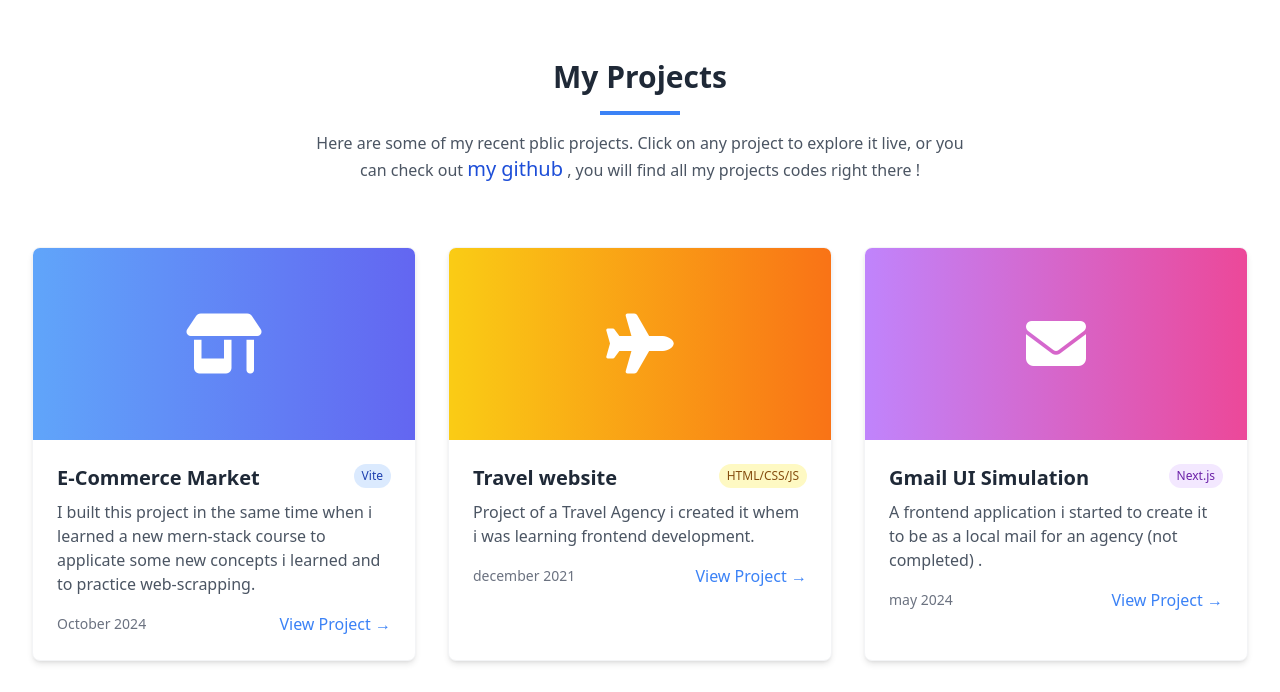
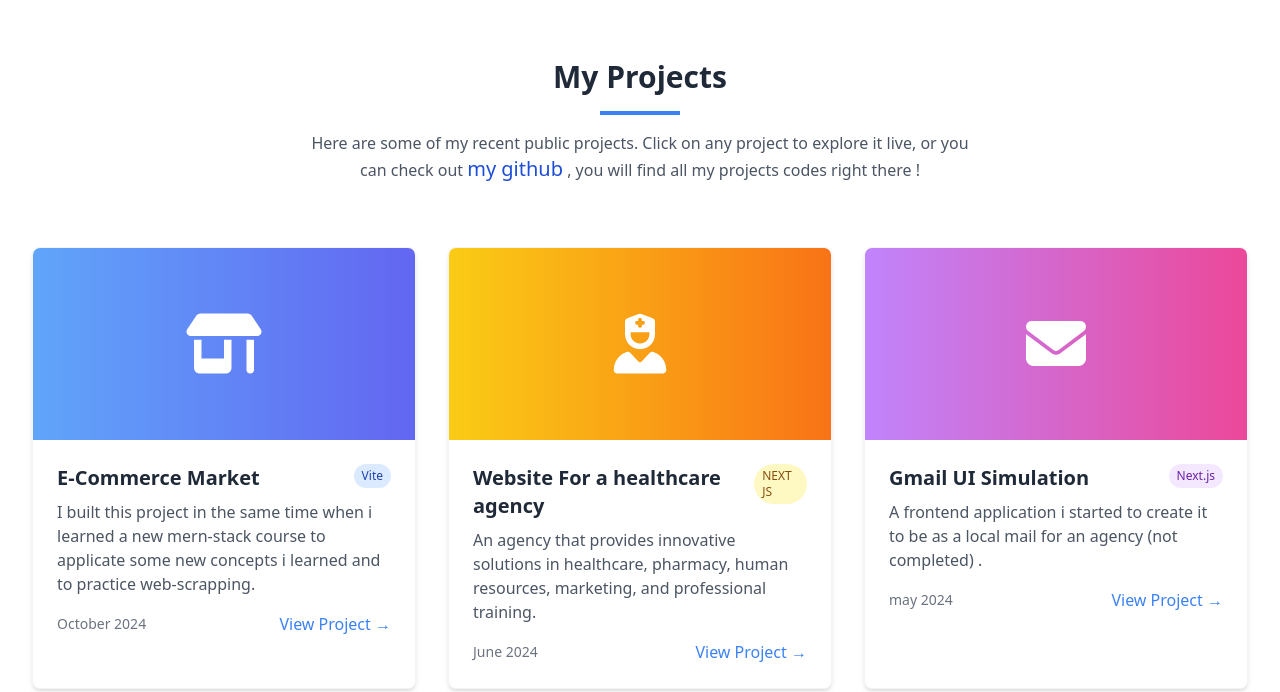
Before and after one commit to mohaa2003/portfolio, a plain HTML site: page index.html in a window 1280 px wide. Shown: the part 3020-3712 px from the top of the page. Drawn offline with nearby package versions, Linux system fonts and the light colour scheme.

Commit message:
change the second demo project by a real one

```diff
--- a/index.html
+++ b/index.html
@@ -372,7 +372,7 @@
             <div class="text-center mb-16 fade-in">
                 <h2 class="text-3xl font-bold text-gray-800 mb-4">My Projects</h2>
                 <div class="w-20 h-1 bg-blue-500 mx-auto"></div>
-                <p class="mt-4 text-gray-600 max-w-2xl mx-auto">Here are some of my recent pblic projects. Click on any
+                <p class="mt-4 text-gray-600 max-w-2xl mx-auto">Here are some of my recent public projects. Click on any
                     project to explore it live, or you can check out <span class="text-xl text-blue-700"><a
                             href="https://github.com/mohaa2003" target="_blank">my github</a></span> , you will find all
                     my projects codes right there !</p>
@@ -401,21 +401,20 @@
                 </a>
 
                 <!-- Project 2 -->
-                <a href="https://simpleprojectbyme.netlify.app" target="_blank"
+                <a href="https://wellpharmagroup.com/" target="_blank"
                     class="project-card bg-white rounded-lg overflow-hidden shadow-md border border-gray-100 fade-in delay-1">
                     <div class="h-48 bg-gradient-to-r from-yellow-400 to-orange-500 flex items-center justify-center">
-                        <i class="fa-solid fa-plane text-6xl text-white"></i>
+                        <i class="fa-solid fa-user-nurse text-6xl text-white"></i>
                     </div>
                     <div class="p-6">
                         <div class="flex justify-between items-start mb-2">
-                            <h3 class="text-xl font-semibold">Travel website</h3>
+                            <h3 class="text-xl font-semibold">Website For a healthcare agency</h3>
                             <span
-                                class="bg-yellow-100 text-yellow-800 text-xs px-2 py-1 rounded-full">HTML/CSS/JS</span>
+                                class="bg-yellow-100 text-yellow-800 text-xs px-2 py-1 rounded-full">NEXT JS</span>
                         </div>
-                        <p class="text-gray-600 mb-4">Project of a Travel Agency i created it whem i was learning
-                            frontend development.</p>
+                        <p class="text-gray-600 mb-4">An agency that provides innovative solutions in healthcare, pharmacy, human resources, marketing, and professional training.</p>
                         <div class="flex justify-between items-center">
-                            <span class="text-sm text-gray-500">december 2021</span>
+                            <span class="text-sm text-gray-500">June 2024</span>
                             <span class="text-blue-500 hover:text-blue-700 font-medium">View Project →</span>
                         </div>
                     </div>
```
